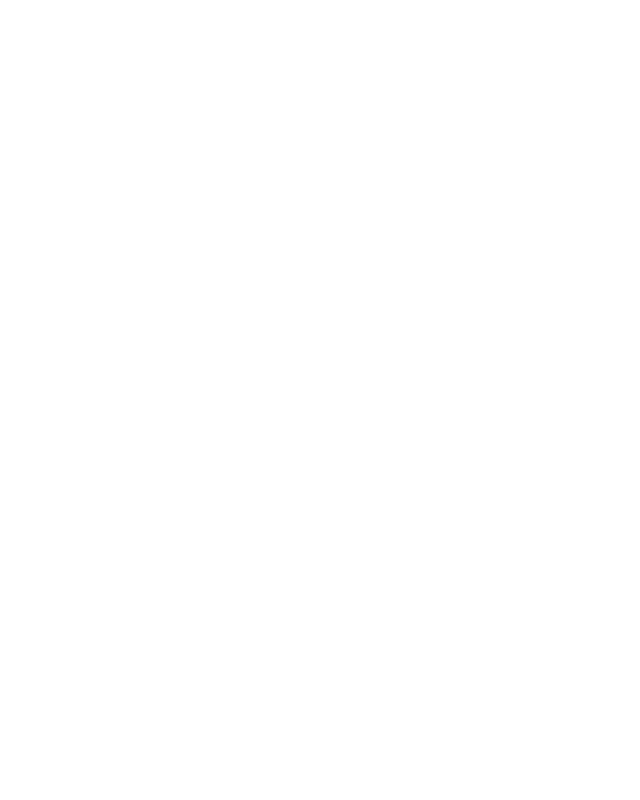
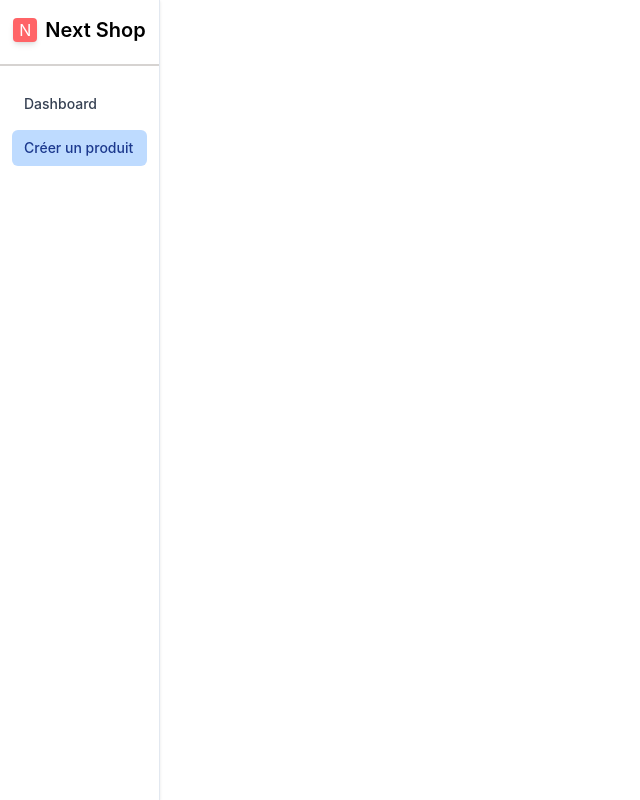
Before and after one commit to m3dev4/Next-Shop-Dashboard, a React (Vite) app: page /creer-produit in a window 1280 px wide. Shown: the whole page, without its empty margins (0-640 px from the left). Built offline with nearby package versions, Linux system fonts and the light colour scheme.

Commit message:
ajout du layout qui va englober les composants app et creer et qui va contenir le sidebar

```diff
--- a/src/App.jsx
+++ b/src/App.jsx
@@ -20,7 +20,7 @@
   );
 
   return (
-    <div className="min-h-screen w-screen   relative overflow-hidden">
+    <div className="min-h-screen w-screen bg-slate-50 relative overflow-hidden">
       <Sidebar />
 
       <main className="ml-36 p-6 relative">
--- a/src/components/creer-produit.jsx
+++ b/src/components/creer-produit.jsx
@@ -1,6 +1,8 @@
 function CreerProduit(){
     return(
-<div></div>
+<div>
+    hello world
+</div>
     )
 }
 
--- a/src/components/header.jsx
+++ b/src/components/header.jsx
@@ -3,7 +3,7 @@
 
 const Header = () => {
   return (
-    <div className="w-full bg-gray-50 h-22 flex rounded-lg shadow-md">
+    <div className="w-full bg-white border border-slate-200 h-22 flex rounded-lg shadow-md">
       <div className="flex justify-between items-center px-6 w-full">
         <input
           type="text"
--- a/src/components/sidebar.jsx
+++ b/src/components/sidebar.jsx
@@ -1,9 +1,14 @@
 import React from "react";
-import { Link } from "react-router-dom";
+import { useState } from "react";
+import { Link, useLocation } from "react-router-dom";
 
 const Sidebar = () => {
+  const [open, setOpen] = useState(false);
+  const location = useLocation();
+
   return (
-    <aside className="fixed top-0 left-0 h-screen w-36 bg-amber-50 shadow-md border-r border-stone-200">
+    <aside className="fixed top-0 left-0 h-screen w-40 bg-white shadow-sm border-r border-slate-200">
+      {" "}
       <div className="flex flex-col items-center space-y-5 py-4">
         <header className="flex items-center gap-2">
           <div className="h-6 w-6 bg-red-400 rounded-sm flex items-center justify-center text-white shadow-md">
@@ -19,7 +24,7 @@
             <li>
               <Link
                 to="/"
-                className="block rounded-md px-3 py-2 text-sm font-medium text-gray-700 hover:bg-amber-100 hover:text-gray-900"
+                className={`block rounded-md px-3 py-2 text-sm font-medium ${location.pathname === "/" ? "bg-blue-200 text-blue-900" : "text-gray-700 hover:bg-amber-100 hover:text-gray-900"}`}
               >
                 Dashboard
               </Link>
@@ -27,7 +32,7 @@
             <li>
               <Link
                 to="/creer-produit"
-                className="block rounded-md px-3 py-2 text-sm font-medium text-gray-700 hover:bg-amber-100 hover:text-gray-900"
+                className={`block rounded-md px-3 py-2 text-sm font-medium ${location.pathname === "/creer-produit" ? "bg-blue-200 text-blue-900" : "text-gray-700 hover:bg-amber-100 hover:text-gray-900"}`}
               >
                 Créer un produit
               </Link>
--- /dev/null
+++ b/src/layout.jsx
@@ -0,0 +1,17 @@
+
+import { Outlet } from "react-router-dom";
+import Sidebar from "./components/sidebar";
+
+const Layout = () => {
+  return (
+    <div className="flex">
+      <Sidebar />
+
+      <div className="flex-1">
+        <Outlet />
+      </div>
+    </div>
+  );
+};
+
+export default Layout;
```
Also changed, not shown: src/main.jsx (+10 -7 lines).
